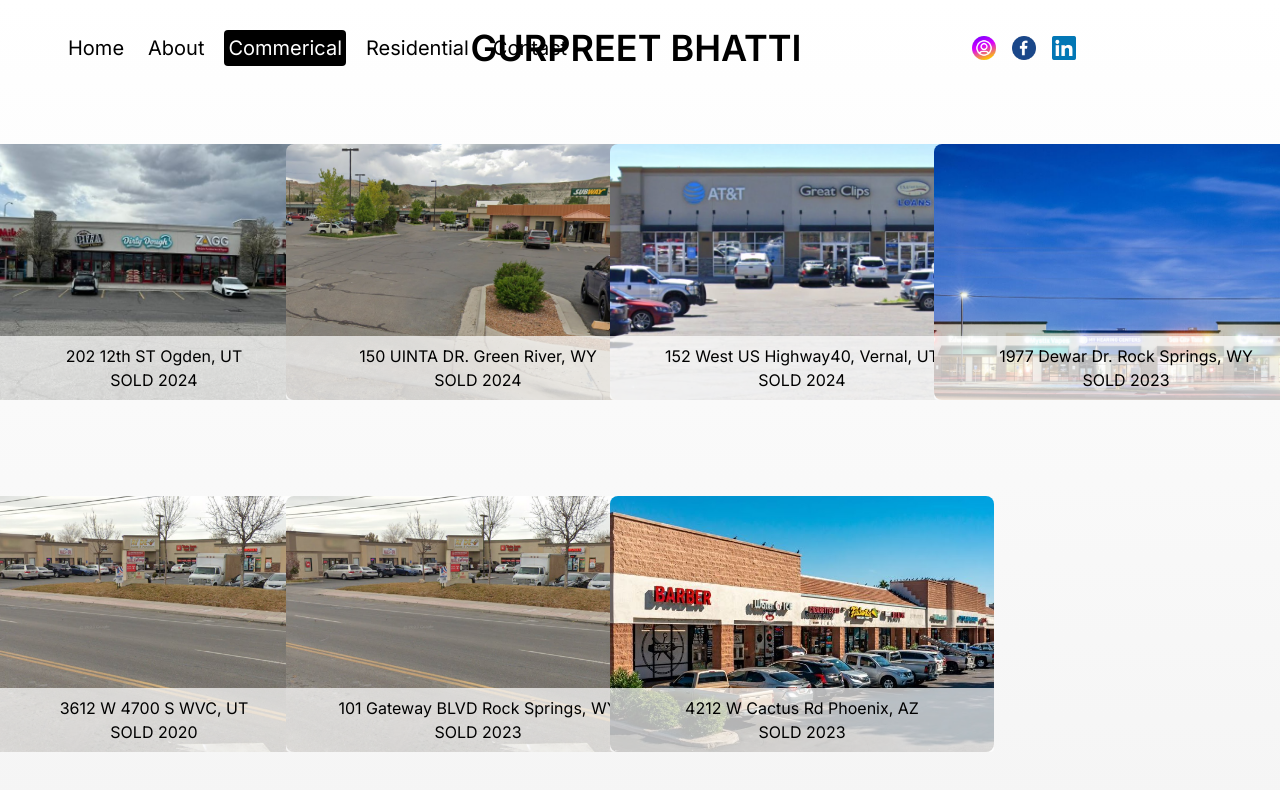
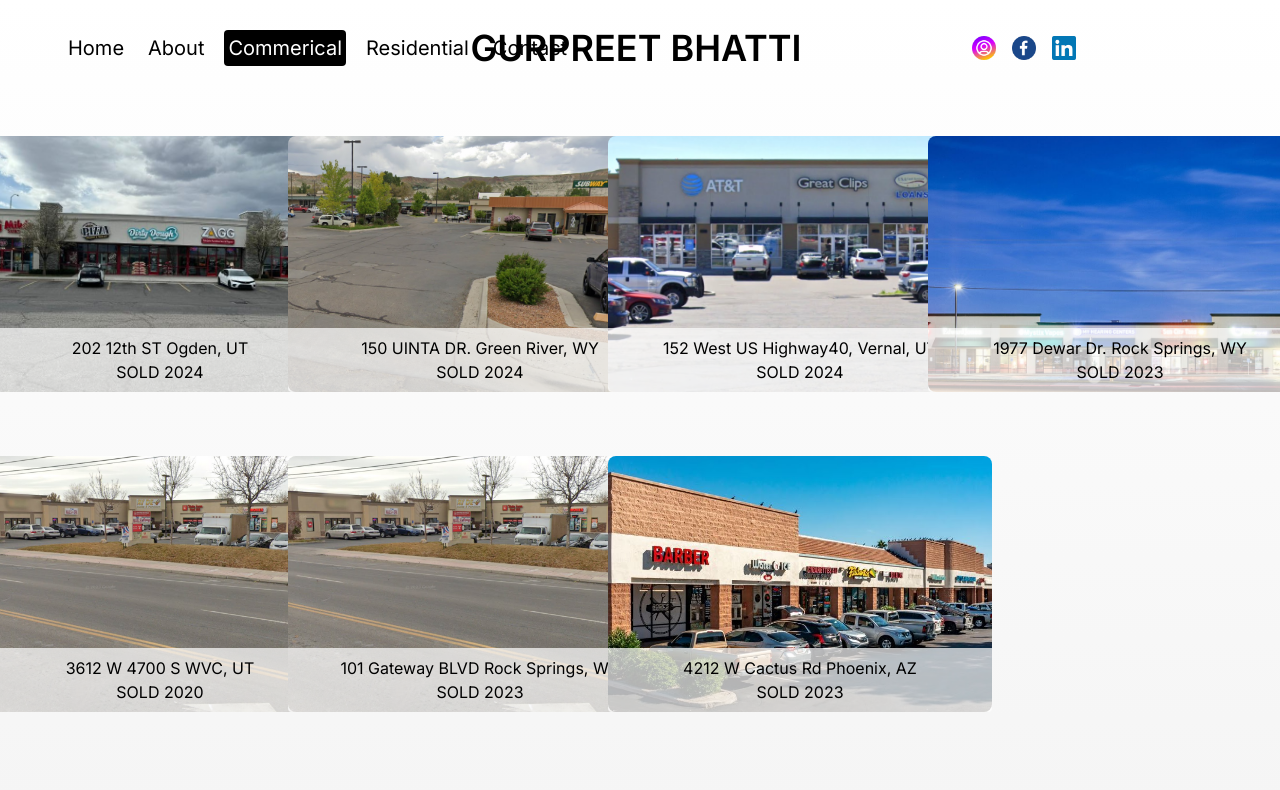
Before and after one commit to Thorskii/Bhatti, a Next.js app: page /commercial in a window 1280 px wide. Shown: the top 790 px of the page. Built offline with nearby package versions, Linux system fonts and the light colour scheme.

Commit message:
updated hammenu and home buttons

```diff
--- a/src/app/commercial/page.jsx
+++ b/src/app/commercial/page.jsx
@@ -41,7 +41,7 @@ const Commercial = () => {
         animate={{ y:"0%" }}
         transition={{ duration:1 }}
       >
-      <div className="h-full  grid grid-cols-1 md:grid-cols-2 lg:grid-cols-4 gap-x-4 place-items-center overflow-auto">
+      <div className="pt-10 grid grid-cols-1 md:grid-cols-2 lg:grid-cols-3 xl:grid-cols-4 gap-y-4 lg:gap-y-16 place-items-center overflow-auto">
       {images.map((imageUrl, index) => (
         <div key={index} className="relative h-64 w-96">
           <Image
--- a/src/app/page.jsx
+++ b/src/app/page.jsx
@@ -25,7 +25,7 @@ const Homepage = () => {
             <p className="md:text-xl">Military precision, engineering insight, and a passion for the outdoors converge in my commitment to guiding clients through their real estate journeys. From high-margin investments to properties tailored for active lifestyles, I leverage diverse experiences to ensure optimal returns. My motto: Precision, Passion, and Personalized Solutions – Making Your Realty Dreams a Reality!</p>
             {/* BUTTONS */}
             <div className="w-full flex gap-4 py-4">
-              <button className="p-4 rounded-lg ring-1 ring-black dark:ring-neutral-200 bg-black dark:bg-slate-300 text-white dark:text-black"><Link href="/portfolio">Portfolio</Link></button>
+              <button className="p-4 rounded-lg ring-1 ring-black dark:ring-neutral-200 bg-black dark:bg-slate-300 text-white dark:text-black"><Link href="/commercial">Portfolio</Link></button>
               <button className="p-4 rounded-lg ring-1 ring-black dark:ring-neutral-200 bg-white dark:bg-slate-700 bg-opacity-40 dark:bg-opacity-40"><Link href="/contact">Contact Me</Link></button>
             </div>
           </div>
--- a/src/components/navbar.jsx
+++ b/src/components/navbar.jsx
@@ -99,7 +99,7 @@ const Navbar = () => {
                 </button>
                 {/* MENU LIST */}
                 {open && (
-                    <motion.div variants={listVariants} initial="closed" animate="opened" className="absolute top-0 left-0 w-screen h-screen bg-black text-white flex flex-col items-center justify-center gap-8 text-4xl z-40">
+                    <motion.div variants={listVariants} initial="closed" animate="opened" className="absolute top-0 left-0 w-screen h-screen bg-black text-white flex flex-col items-center justify-center gap-8 text-4xl z-50">
                     {links.map(link=>(
                         <motion.div variants={listItemVariants} className="" key={link.title}>
                             <Link href={link.url}>{link.title}</Link>
```
